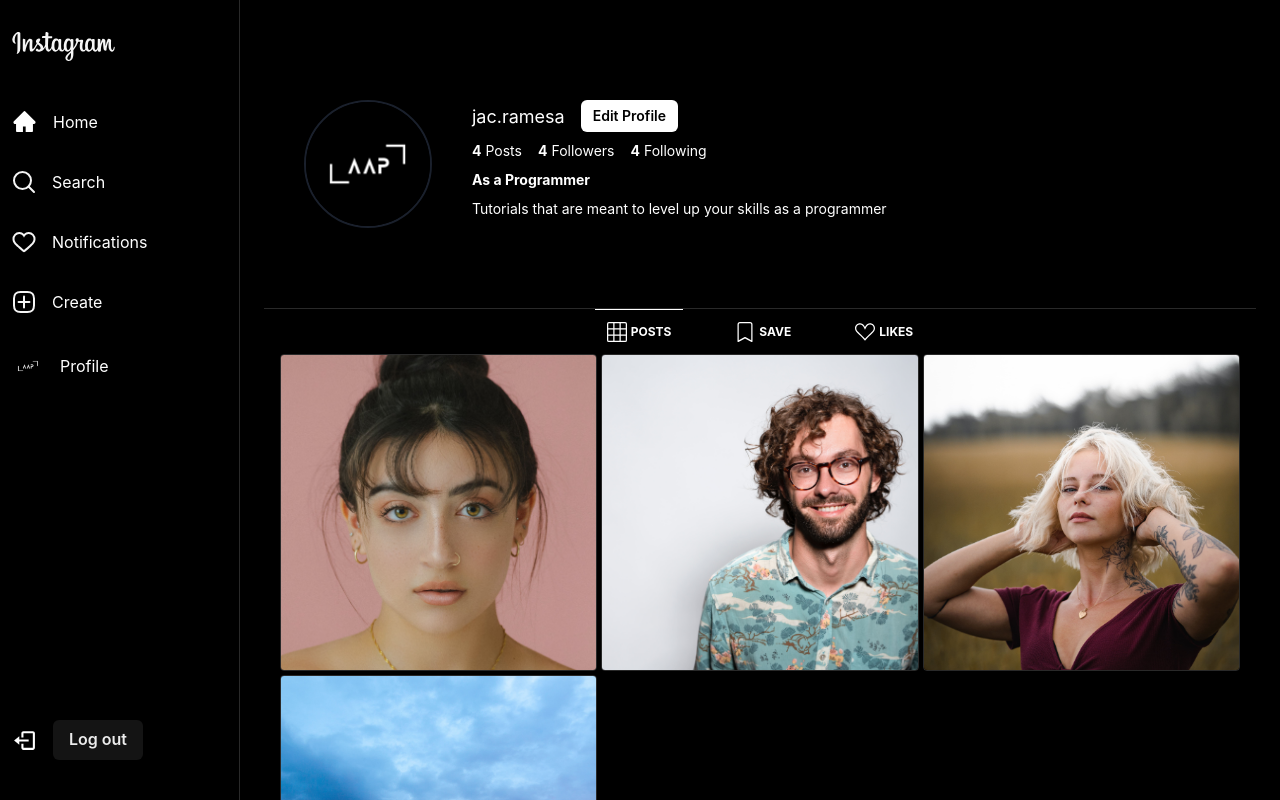
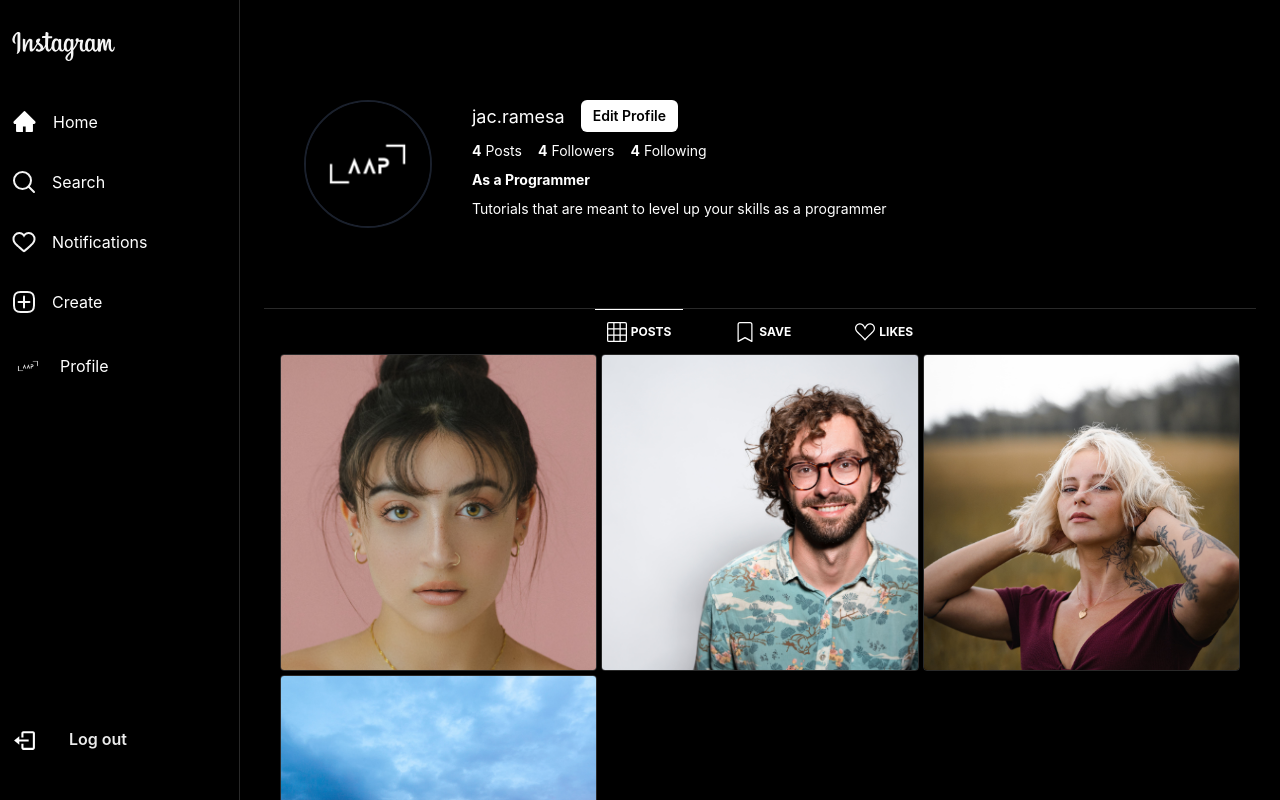
Before and after one commit to leocomsci/Social-Media-Clons, a React (Vite) app: page /1 in a window 1280 px wide. Shown: the top 800 px of the page. Built offline with nearby package versions, Linux system fonts and the light colour scheme.

Commit message:
added logic for Logout and check with console.log

```diff
--- a/src/components/Sidebar/Sidebar.jsx
+++ b/src/components/Sidebar/Sidebar.jsx
@@ -43,7 +43,7 @@
       link: '/asaprogrammer',
     },
   ]
-  const { handleLogout, isLoggingOut, error } = useLogout()
+  const { handleLogout, isLoggingOut } = useLogout()
 
   return (
     <Box
@@ -134,7 +134,14 @@
             justifyContent={{ base: 'center', md: 'flex-start' }}
           >
             <BiLogOut size={25} />
-            <Button display={{ base: 'none', md: 'block' }}>Log out</Button>
+            <Button
+              display={{ base: 'none', md: 'block' }}
+              variant={'ghost'}
+              _hover={{ bg: 'transparent' }}
+              isLoading={isLoggingOut}
+            >
+              Log out
+            </Button>
           </Flex>
         </Tooltip>
       </Flex>
--- a/src/hooks/useLogout.js
+++ b/src/hooks/useLogout.js
@@ -9,6 +9,7 @@
     try {
       await signOut()
       localStorage.removeItem('user-info')
+      console.log('logged out')
     } catch (error) {
       showToast('Error', error.message, 'error')
     }
```
